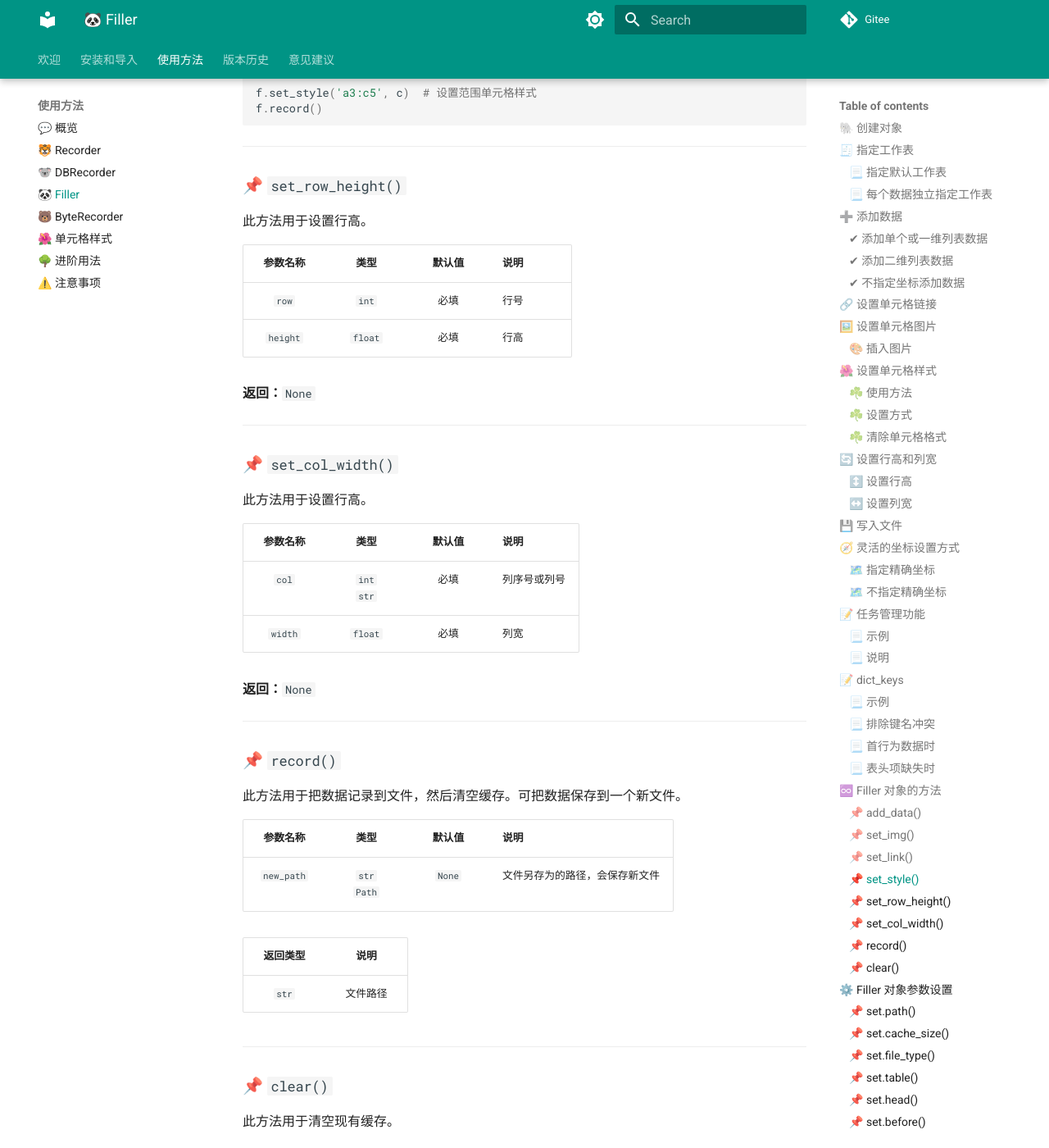
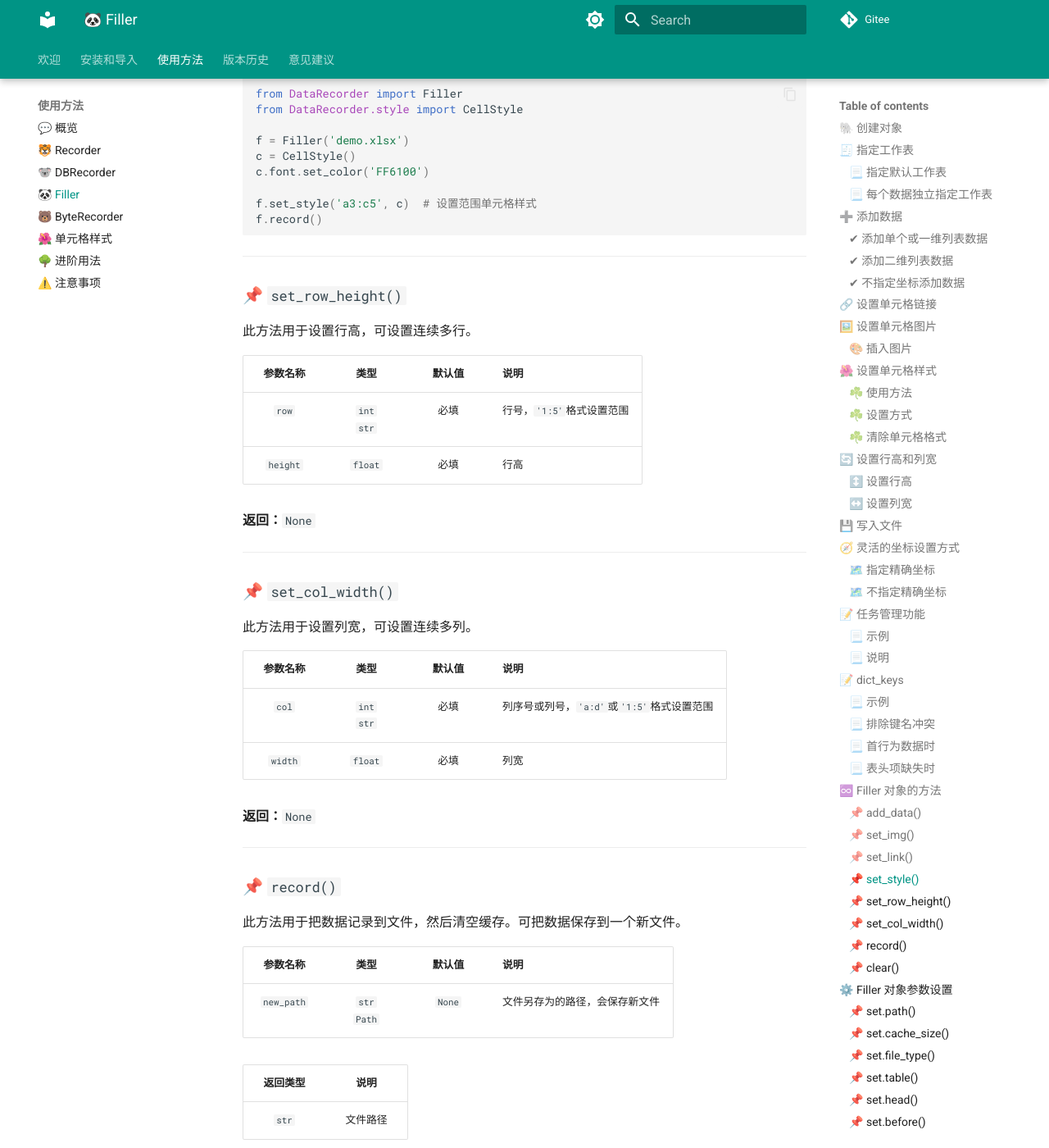
Before and after one commit to g1879/DataRecorderDocs, an MkDocs documentation site: the page built from docs/usage/Filler.md, in a window 1280 px wide and 1400 px high, scrolled down 14433 px. Shown: the whole window at 82% size. Built offline with MkDocs 1.6.1 and Material for MkDocs 9.7.7, drawn with Linux system fonts in a browser that asks for light colours; some of the changed text lies outside the part shown.

Commit message:
更新文档

````diff
--- a/docs/usage/Filler.md
+++ b/docs/usage/Filler.md
@@ -201,11 +201,10 @@
 可设置范围：
 
 - 单个单元格：传入单元格坐标
-
-- 整行：传入行号，`int`格式
-
-- 整列：传入列名，`str`格式
-
+- 一行：传入行号，`int`格式
+- 多行：传入数字组成的`'1:5'`格式
+- 一列：传入列名，`str`格式
+- 多列：传入字母组成的`'a:e'`格式
 - 指定范围：传入`'A1:B3'`格式字符串，指定一个矩形范围
 
 ```python
@@ -269,6 +268,8 @@
 
 使用`set_row_height()`方法设置行高。
 
+可用数字指定一行，或`'1:5'`格式指定多行。
+
 **示例：**
 
 ```python
@@ -284,12 +285,14 @@
 
 列的指定既可使用序号，也可使用字母形式的列号。
 
+可用`'a:e'`或`'1:5'`格式指定多列。
+
 **示例：**
 
 ```python
 f = Filler()
-f.set_col_width(col=3, height=30)  # 传入列序号
-f.set_col_width(col='c', height=30)  # 传入列号
+f.set_col_width(col=3, width=30)  # 传入列序号
+f.set_col_width(col='c', width=30)  # 传入列号
 ```
 
 ---
@@ -606,11 +609,11 @@
 
 ### 📌 `set_row_height()`
 
-此方法用于设置行高。
+此方法用于设置行高，可设置连续多行。
 
 |   参数名称   |   类型    | 默认值 | 说明 |
 |:--------:|:-------:|:---:|----|
-|  `row`   |  `int`  | 必填  | 行号 |
+|  `row`   |  `int`<br>`str`  | 必填  | 行号，`'1:5'`格式设置范围 |
 | `height` | `float` | 必填  | 行高 |
 
 **返回：**`None`
@@ -619,12 +622,12 @@
 
 ### 📌 `set_col_width()`
 
-此方法用于设置行高。
+此方法用于设置列宽，可设置连续多列。
 
-|  参数名称   |       类型       | 默认值 | 说明     |
-|:-------:|:--------------:|:---:|--------|
-|  `col`  | `int`<br>`str` | 必填  | 列序号或列号 |
-| `width` |    `float`     | 必填  | 列宽     |
+|  参数名称   |       类型       | 默认值 | 说明                           |
+|:-------:|:--------------:|:---:|------------------------------|
+|  `col`  | `int`<br>`str` | 必填  | 列序号或列号，`'a:d'`或`'1:5'`格式设置范围 |
+| `width` |    `float`     | 必填  | 列宽                           |
 
 **返回：**`None`
 
````
